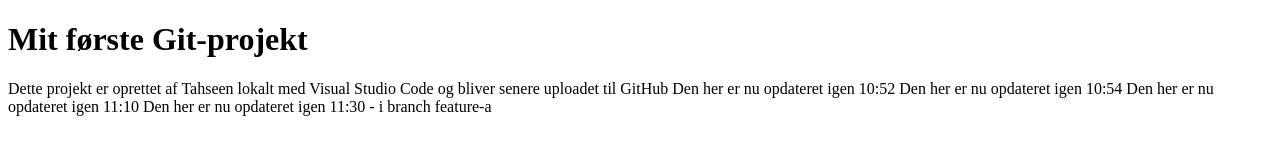
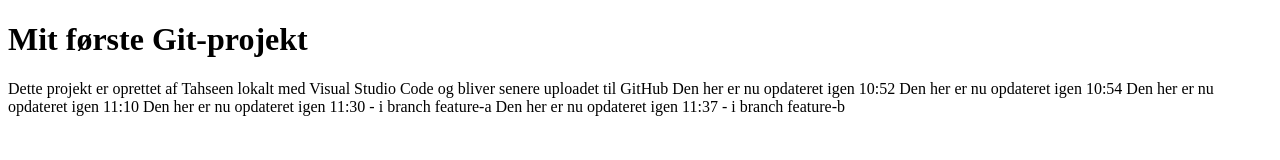
Before and after one commit to jannikespander1/ubuntutest, a plain HTML site: page index.html in a window 1280 px wide. Drawn offline with Linux system fonts and the light colour scheme.

Commit message:
feature-b ændring index.html

```diff
--- a/index.html
+++ b/index.html
@@ -24,6 +24,7 @@
 Den her er nu opdateret igen 10:54
 Den her er nu opdateret igen 11:10
 Den her er nu opdateret igen 11:30 - i branch feature-a
+Den her er nu opdateret igen 11:37 - i branch feature-b
     </p>
 </body>
 </html>
```
